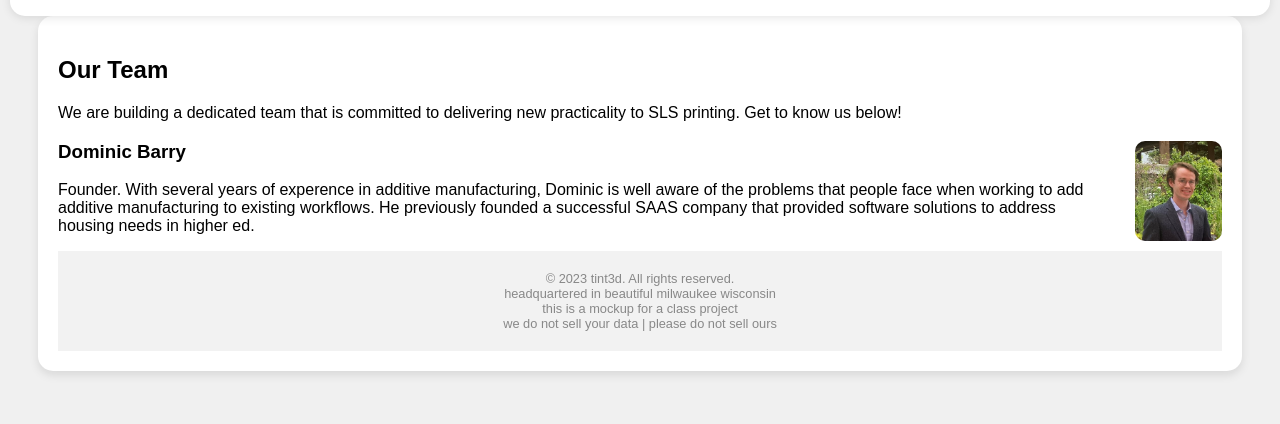
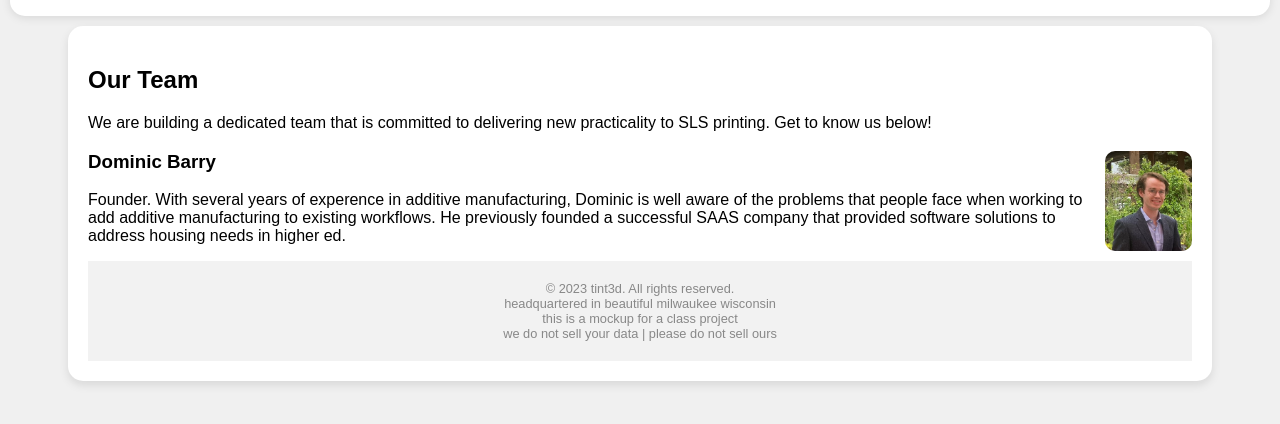
Before and after one commit to dombarry/tint3d-web, a website: page team.html in a window 1280 px wide. Shown: the part 54-478 px from the top of the page. Drawn offline with Linux system fonts and the light colour scheme.

Commit message:
margins fixed

```diff
--- a/team.html
+++ b/team.html
@@ -57,7 +57,7 @@
             padding: 20px;
             border-radius: 15px;
             box-shadow: 0 4px 10px rgba(0, 0, 0, 0.1);
-            margin: 70px 30px 30px 30px;
+            margin: 80px 60px 30px 60px;
         }
         .section img {
             float: right;
@@ -82,7 +82,6 @@
         <a href="tech.html">Technology</a>
     </div>
 </div>
-
 <div class="section">
     <h2>Our Team</h2>
     <p>We are building a dedicated team that is committed to delivering new practicality to SLS printing. Get to know us below!</p>
@@ -94,6 +93,7 @@
             <p>Founder. With several years of experence in additive manufacturing, Dominic is well aware of the problems that people face when working to add additive manufacturing to existing workflows. He previously founded a successful SAAS company that provided software solutions to address housing needs in higher ed.   </p>
         </div>
     </div>
+</body>
 
     <footer style="background-color: #f2f2f2; padding: 20px 0; text-align: center;; font-size: 0.8em;">
     <p style="color: #888; margin: 0;">© 2023 tint3d. All rights reserved.</p>
@@ -101,7 +101,4 @@
     <p style="color: #888; margin: 0;">this is a mockup for a class project</p>
     <p style="color: #888; margin: 0;">we do not sell your data | please do not sell ours</p>
 </footer>
-
-
-</body>
 </html>
```
